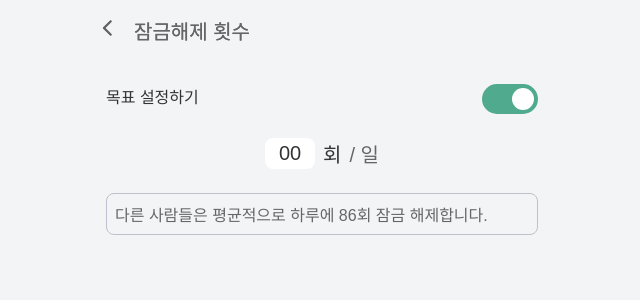
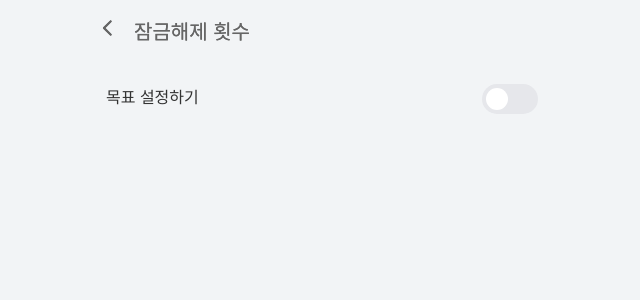
Before and after one commit to SnowSuno/MoLeaf, a React (Vite) app: page /goals/pickups in a window 1280 px wide. Shown: the top 300 px of the page, without its empty margins (318-958 px from the left). Built offline with nearby package versions, Linux system fonts and the light colour scheme; a web font is replaced by a local one.

Commit message:
Goal detail page active toggle

```diff
--- a/src/App.tsx
+++ b/src/App.tsx
@@ -54,10 +54,10 @@ const router = createBrowserRouter([
           },
           {
             path: "avg",
-            element: <TotalTime type="avgTime" />,
+            element: <TotalTime type="avgTime" active={false} />,
           },
           { path: "downtime", element: <DownTime /> },
-          { path: "pickups", element: <Pickups /> },
+          { path: "pickups", element: <Pickups active={false} /> },
         ],
       },
       { path: "settings", element: <Settings /> },
--- a/src/pages/goals/DownTime.tsx
+++ b/src/pages/goals/DownTime.tsx
@@ -25,6 +25,7 @@ const DownTimeBox: React.FC<Props> = ({
   endTime,
   index,
   removeData,
+  active = true,
 }) => {
   return (
     <InnerContainer1>
@@ -79,8 +80,8 @@ const DownTimeBox: React.FC<Props> = ({
   );
 };
 
-export const DownTime: React.FC = () => {
-  const [toggled, setToggled] = useState<boolean>(false);
+export const DownTime: React.FC<{ active?: boolean }> = ({ active = true }) => {
+  const [toggled, setToggled] = useState<boolean>(active);
   const [data, setData] = useState([
     {
       startTime: { hours: 3, minutes: 0 },
@@ -112,10 +113,10 @@ export const DownTime: React.FC = () => {
       <PageContainer>
         <InnerContainer1>
           <Category>{t(`goal.setGoal`)}</Category>
-          <Toggle toggled={!toggled} setToggled={setToggled} />
+          <Toggle toggled={toggled} setToggled={setToggled} />
         </InnerContainer1>
 
-        {toggled ? (
+        {!toggled ? (
           <></>
         ) : (
           <Container>
@@ -131,7 +132,7 @@ export const DownTime: React.FC = () => {
           </Container>
         )}
 
-        {toggled ? (
+        {!toggled ? (
           <></>
         ) : (
           <InformationBox>
--- a/src/pages/goals/Goals.tsx
+++ b/src/pages/goals/Goals.tsx
@@ -23,8 +23,8 @@ export const Goals: React.FC = () => {
         </section>
         <section>
           <h2>{t(`goal.undefined`)}</h2>
-          <TimeUsageGoal type="avgTime" />
-          <TimeUsageGoal type="pickups" />
+          <TimeUsageGoal type="avgTime" inactive />
+          <TimeUsageGoal type="pickups" inactive />
         </section>
       </Container>
     </div>
--- a/src/pages/goals/Pickups.tsx
+++ b/src/pages/goals/Pickups.tsx
@@ -9,10 +9,11 @@ import { useTranslation } from "react-i18next";
 
 interface Props {
   goal?: number;
+  active?: boolean;
 }
 
-export const Pickups: React.FC<Props> = ({ goal }) => {
-  const [toggled, setToggled] = useState<boolean>(false);
+export const Pickups: React.FC<Props> = ({ goal, active = true }) => {
+  const [toggled, setToggled] = useState<boolean>(active);
   const { t } = useTranslation();
 
   return (
@@ -20,10 +21,10 @@ export const Pickups: React.FC<Props> = ({ goal }) => {
       <PageContainer>
         <InnerContainer1>
           <Category>{t(`goal.setGoal`)}</Category>
-          <Toggle toggled={!toggled} setToggled={setToggled} />
+          <Toggle toggled={toggled} setToggled={setToggled} />
         </InnerContainer1>
 
-        {toggled ? (
+        {!toggled ? (
           <></>
         ) : (
           <Container>
@@ -35,7 +36,7 @@ export const Pickups: React.FC<Props> = ({ goal }) => {
           </Container>
         )}
 
-        {toggled ? (
+        {!toggled ? (
           <></>
         ) : (
           <InformationBox>
--- a/src/pages/goals/TotalTime.tsx
+++ b/src/pages/goals/TotalTime.tsx
@@ -14,13 +14,15 @@ interface Props {
     hours: number;
     minutes: number;
   };
+  active?: boolean;
 }
 
 export const TotalTime: React.FC<Props> = ({
   type,
   goal = { hours: 0, minutes: 0 },
+  active = true,
 }) => {
-  const [toggled, setToggled] = useState<boolean>(false);
+  const [toggled, setToggled] = useState<boolean>(active);
   const { t } = useTranslation();
 
   return (
@@ -28,10 +30,10 @@ export const TotalTime: React.FC<Props> = ({
       <PageContainer>
         <InnerContainer1>
           <Category> {t(`goal.setGoal`)}</Category>
-          <Toggle toggled={!toggled} setToggled={setToggled} />
+          <Toggle toggled={toggled} setToggled={setToggled} />
         </InnerContainer1>
 
-        {toggled ? (
+        {!toggled ? (
           <></>
         ) : (
           <Container>
@@ -45,7 +47,7 @@ export const TotalTime: React.FC<Props> = ({
           </Container>
         )}
 
-        {toggled ? (
+        {!toggled ? (
           <></>
         ) : (
           <InformationBox>
```
